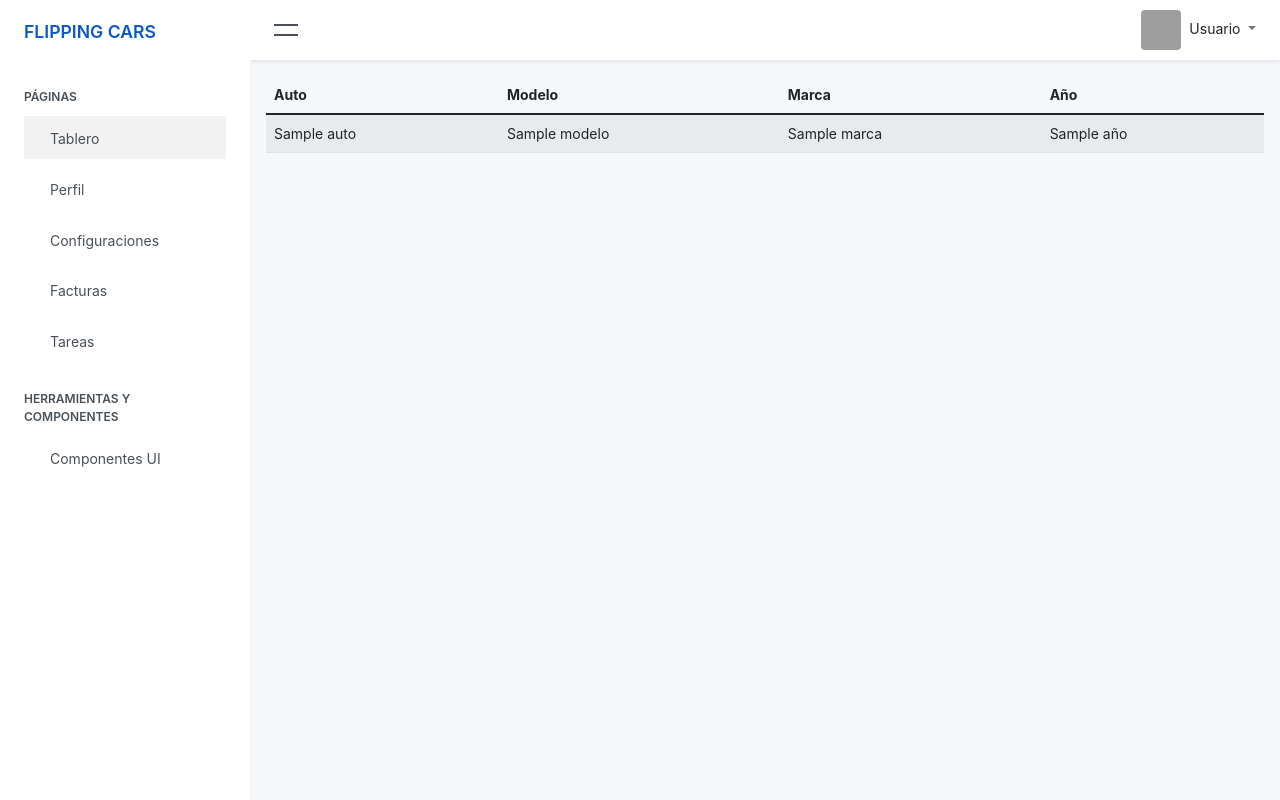
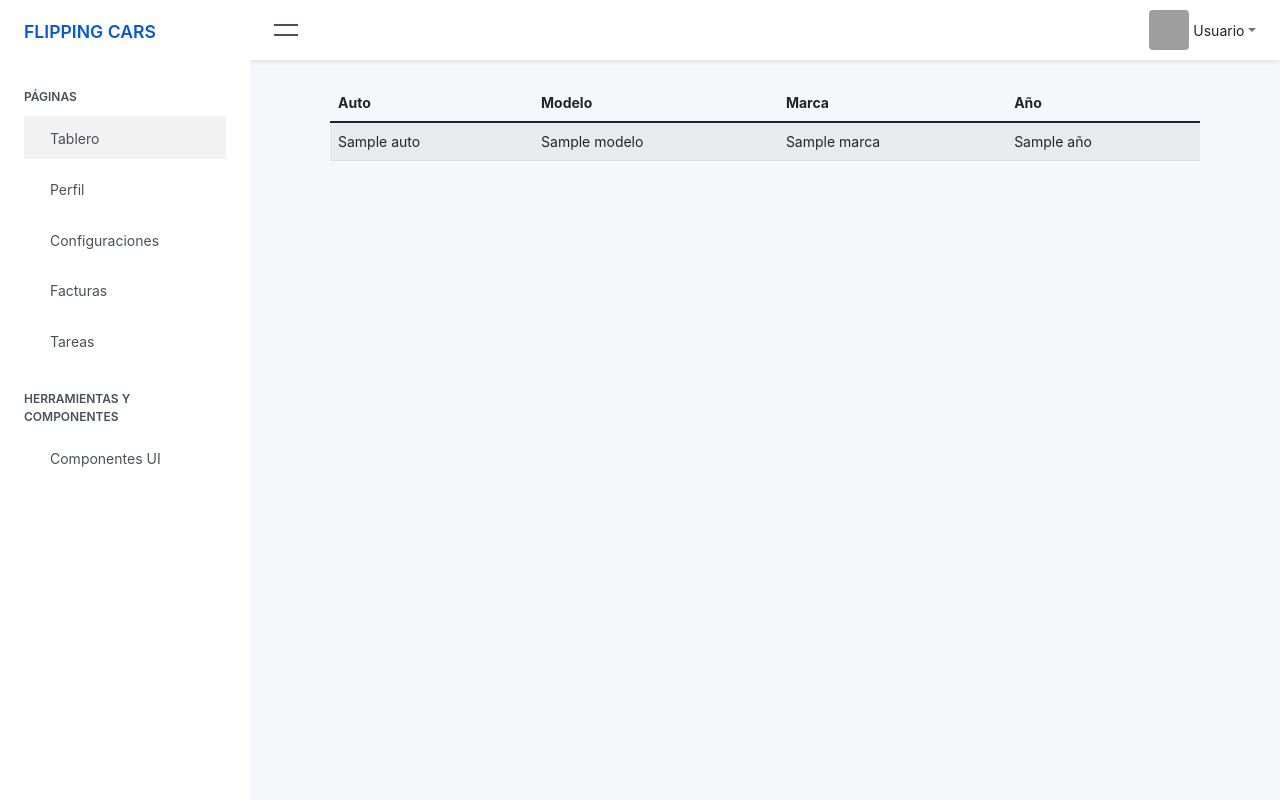
Before and after one commit to santiudev/SistemaGestionFC, a Django app: template core/users/templates/users/home.html in a window 1280 px wide. Run offline with Django 5.2, Linux system fonts and the light colour scheme; the template is opened without the code that fills it: most values are stand-ins (such as "Sample title", 1, 10 or a date in 2020); some libraries are stand-ins or nearby versions; grey boxes are pictures that could not be loaded.

Commit message:
modifico navbar

```diff
--- a/core/static/css/global.css
+++ b/core/static/css/global.css
@@ -139,7 +139,7 @@ body {
 .main-content {
     margin-left: var(--sidebar-width);
     padding-top: var(--navbar-height);
-    padding: calc(var(--navbar-height) + 1rem) 1rem 1rem;
+    padding: calc(var(--navbar-height) + 3vh) 10vh 10vh; /* maneja el margen del home */
     transition: margin-left 0.3s ease-in-out;
     min-height: 100vh;
     box-sizing: border-box;
@@ -271,3 +271,6 @@ body {
     right: 0;
     left: auto;
 }
+.dropdown-menu {
+    z-index: 1050; /* Asegúrate de que sea mayor que otros elementos */
+}
--- a/core/templates/navbar.html
+++ b/core/templates/navbar.html
@@ -10,7 +10,7 @@
     <div class="navbar-collapse collapse">
         <ul class="navbar-nav navbar-align">
             <li class="nav-item dropdown">
-                <a class="nav-link dropdown-toggle d-none d-sm-inline-block" href="#" data-bs-toggle="dropdown">
+                <a class="nav-link dropdown-toggle" href="#" data-bs-toggle="dropdown">
                     <img src="https://encrypted-tbn0.gstatic.com/images?q=tbn:ANd9GcSbCICsaF7d1GvlcNE6aM4zJxplvr0Sl43sJA&s" class="avatar img-fluid rounded me-1" alt="Usuario" /> <span class="text-dark">Usuario</span>
                 </a>
                 <div class="dropdown-menu dropdown-menu-end">
```
